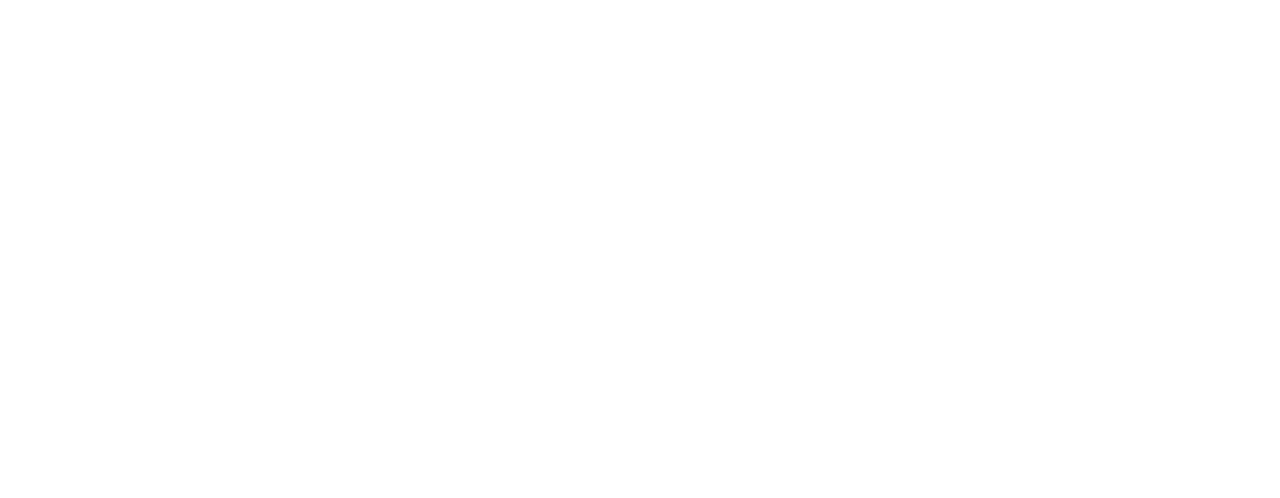
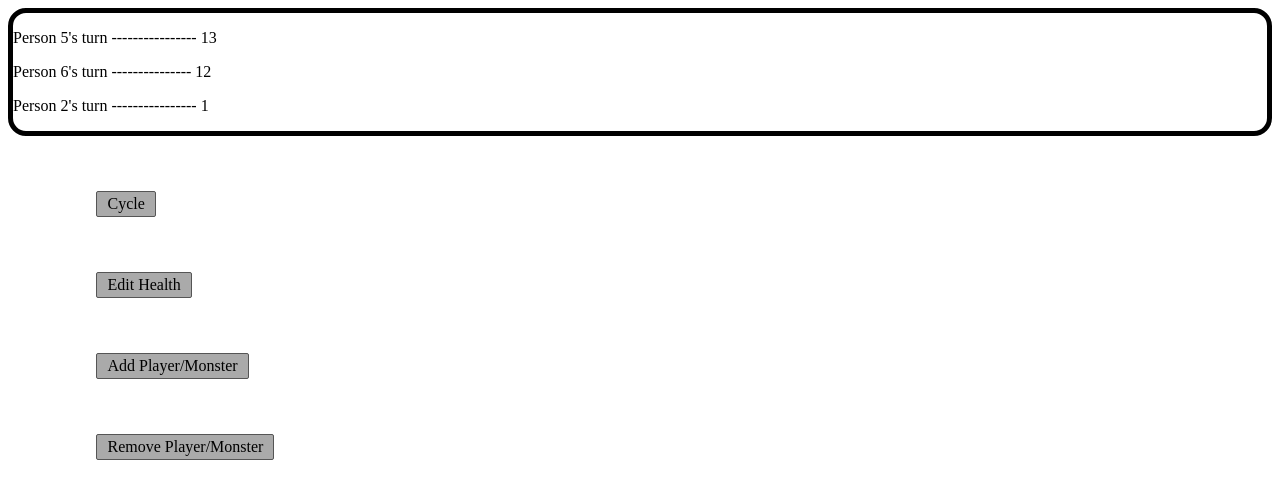
Before and after one commit to Brandynio/DnDHelper, a plain HTML site: page html/create.html in a window 1280 px wide. Drawn offline with Linux system fonts and the light colour scheme.

Commit message:
Update create.html

```diff
--- a/html/create.html
+++ b/html/create.html
@@ -4,9 +4,34 @@
     <meta charset="UTF-8">
     <meta name="viewport" content="width=device-width, initial-scale=1.0">
     <meta http-equiv="X-UA-Compatible" content="ie=edge">
+    <link href="./../css/style.css" rel="stylesheet">
     <title>Document</title>
 </head>
 <body>
+    <div id="initiativeTracker">
+        <div id="displayInitiativeDiv">
+            <p id="firstInitiative" class="displayInitiative">None</p>
+            <p id="secondInitiative" class="displayInitiative">None</p>
+            <p id="thirdInitiative" class="displayInitiative">None</p>
+        </div>
+        <div id="initiativeButtonDiv">
 
+            <div id="cycle" class="initiativeButton">Cycle</div>
+
+            <div id="editHealthDiv">
+            </div>
+            <div id="editHealth" class="initiativeButton">Edit Health</div>
+
+            <div id="addPlayerMonsterDiv">
+            </div>
+            <div id="addPlayerMonster" class="initiativeButton">Add Player/Monster</div>
+
+            <div id="removePlayerMonsterDiv">
+            </div>
+            <div id="removePlayerMonster" class="initiativeButton">Remove Player/Monster</div>
+
+        </div>
+    </div>
+    <script src="./../scripts/script.js"></script>
 </body>
 </html>
```
